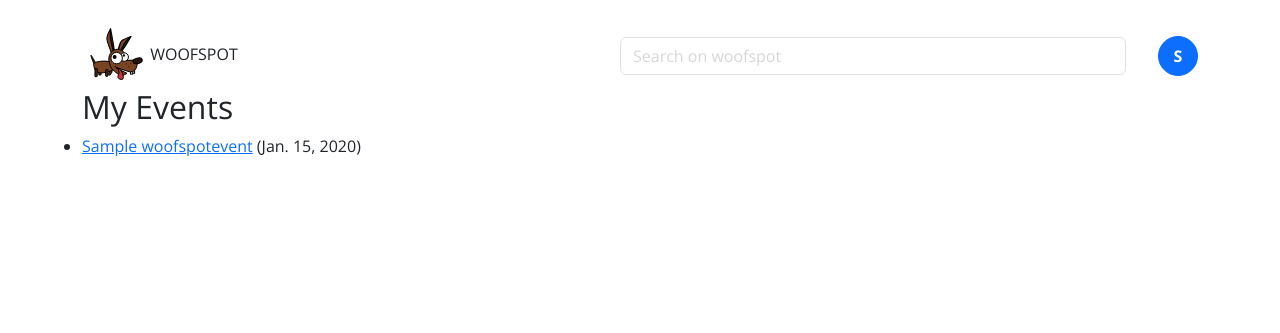
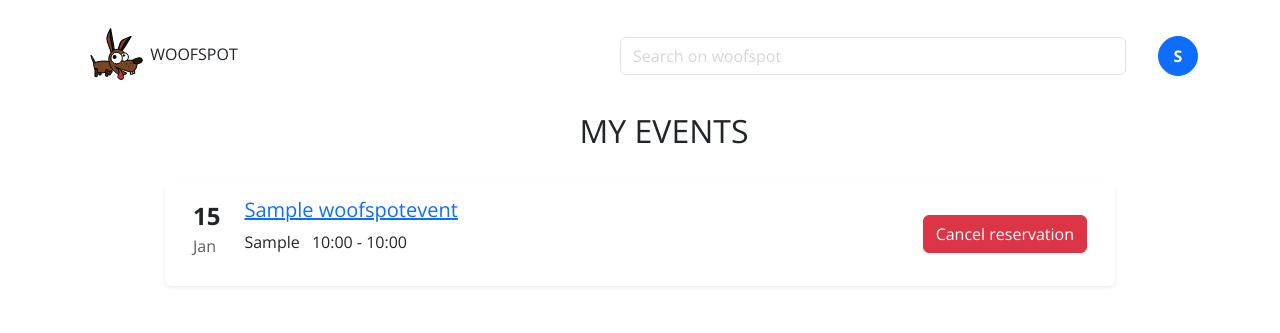
Before and after one commit to tayapro/woofspot, a Django app: page /users/events/ in a window 1280 px wide. Shown: the top 333 px of the page. Run offline with Django 5.2, Linux system fonts and the light colour scheme; a user stored in the database is signed in; tables that the repository leaves empty hold one stand-in row (values such as "Sample post"); some libraries are stand-ins or nearby versions.

Commit message:
feat: Add event's reservation cancellation
- Add styles for my events page

```diff
--- a/user_app/templates/user_app/events.html
+++ b/user_app/templates/user_app/events.html
@@ -2,18 +2,56 @@
 
 {% block content %}
 
-<h2>My Events</h2>
+<div class="text-center m-4">
+    <h2>MY EVENTS</h2>
+</div>
+
+{% if latest_message %}
+<div class="alert {{ latest_message.tags }} alert-dismissible fade show" role="alert">
+    {{ latest_message }}
+    <button type="button" class="btn-close" data-bs-dismiss="alert" aria-label="Close"></button>
+</div>
+{% endif %}
 
 {% if events %}
-<ul>
-    {% for event in events %}
-    <li>
-        <a href="{% url 'event-detail' event.slug %}">{{ event.title }}</a> ({{ event.event_date }})
-    </li>
-    {% endfor %}
-</ul>
-{% else %}
-<p>You haven't RSVPed for any events yet.</p>
-{% endif %}
+<section class="event-list">
+    <div class="row justify-content-center">
+        <div class="col-12 col-lg-10">
+
+            {% for event in events %}
+            <div class="row shadow-sm p-3 mb-5 bg-white rounded">
+                <div class="col-md-auto">
+                    <div class="d-flex flex-column">
+                        <strong class="fs-4">{{ event.event_date|date:"d" }}</strong>
+                        <span class="text-muted">{{ event.event_date|date:"M" }}</span>
+                    </div>
+                </div>
+                <div class="col">
+                    <h5><a href="{% url 'event-detail' event.slug %}">{{ event.title }}</a></h5>
+                    <p>{{ event.location }}
+                        <span class="ms-2">
+                            {{ event.event_start_time|time:"H:i" }} - {{ event.event_end_time|time:"H:i" }}
+                        </span>
+                    </p>
+                </div>
+                <div class="col-md-auto d-flex align-items-center">
+                    <form method="post" style="display: inline;">
+                        {% csrf_token %}
+                        <input type="hidden" name="event_id" value="{{ event.id }}">
+                        <button type="submit" name="cancel_reservation" class="btn btn-danger">Cancel
+                            reservation</button>
+                    </form>
+                </div>
+
+            </div>
+            {% endfor %}
+
+            {% else %}
+            <p>You haven't RSVPed for any events yet.</p>
+            {% endif %}
+
+        </div>
+    </div>
+</section>
 
 {% endblock %}
--- a/user_app/views.py
+++ b/user_app/views.py
@@ -1,4 +1,4 @@
-from django.shortcuts import render, redirect
+from django.shortcuts import render, redirect, get_object_or_404
 from django.urls import reverse
 from django.http import HttpResponse
 from django.contrib.auth.models import User
@@ -28,9 +28,6 @@ def profile_page(request):
         return redirect(reverse('my_signin'))
     next = request.GET.get('next', '/')
 
-    all_messages = list(messages.get_messages(request))
-    latest_message = all_messages[-1] if all_messages else None
-
     if request.method == "POST":
         new_email = request.POST.get("email", "").strip()
 
@@ -41,6 +38,8 @@ def profile_page(request):
             return redirect(reverse('profile'))
         else:
             messages.error(request, "Please provide a valid email address.")
+
+    latest_message = get_latest_message(request)
 
     return render(request, "user_app/profile.html",
     {
@@ -56,12 +55,32 @@ def events_page(request):
         return redirect(reverse('my_signin'))
     events = WoofspotEvent.objects.filter(attendees=request.user)
 
+    if request.method == 'POST' and 'cancel_reservation' in request.POST:
+        event_id = request.POST.get('event_id')
+        try:
+            event = get_object_or_404(WoofspotEvent, pk=event_id)
+            event.attendees.remove(request.user)
+            messages.success(request, f"Your reservation for {event.title} has been cancelled.")
+
+        except (WoofspotEvent.DoesNotExist, EventAttendance.DoesNotExist):
+            messages.error(request, "There was a problem cancelling your reservation.")
+
+    latest_message = get_latest_message(request)
+
     return render(request, "user_app/events.html",
     {
         "user": user,
-        "events": events
+        "events": events,
+        "latest_message": latest_message,
     })
 
 
 def my_signout_page(request):
     return render(request, "user_app/my_signout.html")
+
+
+def get_latest_message(request):
+    all_messages = list(messages.get_messages(request))
+    latest_message = all_messages[-1] if all_messages else None
+
+    return latest_message
```
